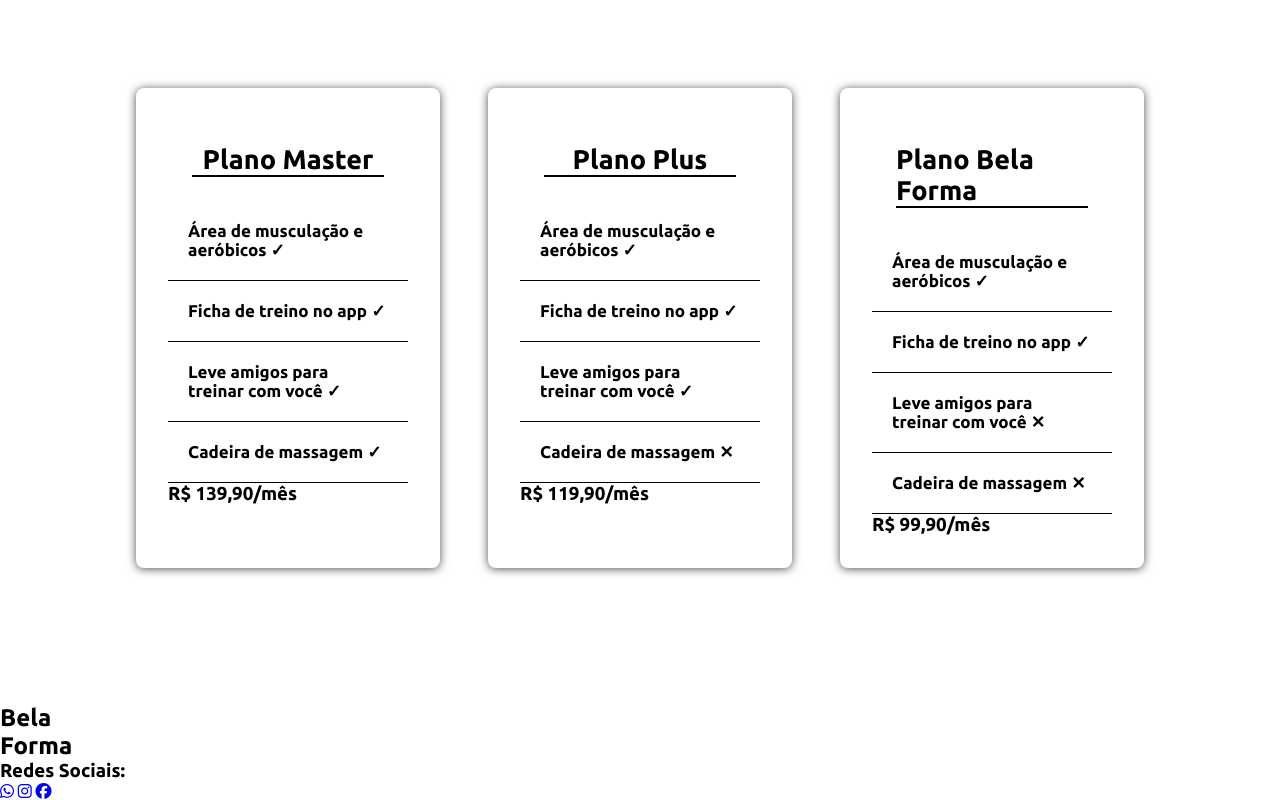
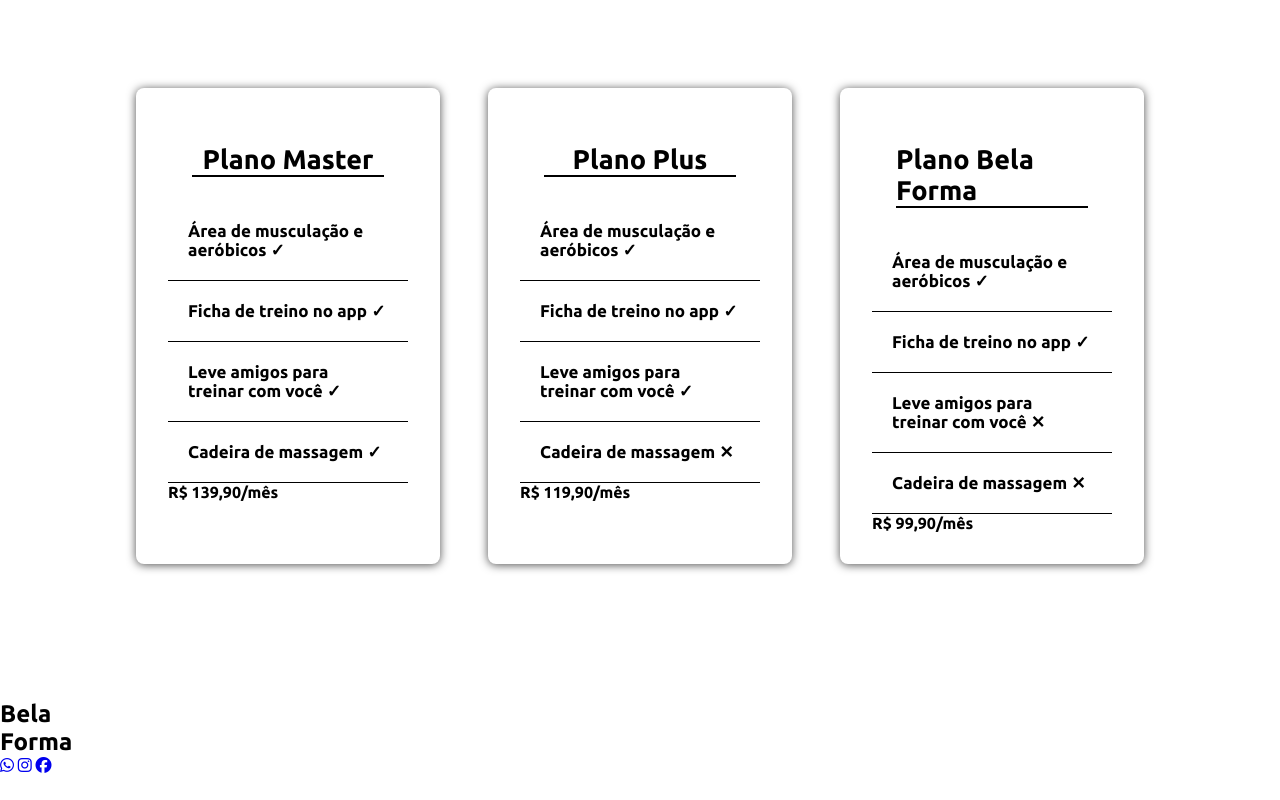
Before and after one commit to TalyssonMarley/BelaFormaGym, a plain HTML site: page index.html in a window 1280 px wide. Shown: the part 1260-2060 px from the top of the page. After the commit the page ends 2034 px from the top, so only its background shows below. Drawn offline with Linux system fonts and the light colour scheme.

Commit message:
insert div's

```diff
--- a/index.html
+++ b/index.html
@@ -92,7 +92,9 @@
               Cadeira de massagem <span class="check-list"> &#10003;</span>
             </h4>
           </div>
-          <h3>R$ <span>139,90</span>/mês</h3>
+          <div class="price">
+            <b>R$ <span>139,90</span>/mês</b>
+          </div>
         </div>
         <div id="plusPlan">
           <div class="plan-title">
@@ -112,10 +114,12 @@
               <span class="check-list"> &#10003;</span>
             </h4>
             <h4>
-              Cadeira de massagem <span class="check-list"> &#10005;</span>
+              Cadeira de massagem <span class="check-list not-checked"> &#10005;</span>
             </h4>
           </div>
-          <h3>R$ <span>119,90</span>/mês</h3>
+          <div class="price">
+            <b>R$ <span>119,90</span>/mês</b>
+          </div>
         </div>
           <div id="belaformaPlan">
             <div class="plan-title">
@@ -132,13 +136,15 @@
               </h4>
               <h4>
                 Leve amigos para treinar com você
-                <span class="check-list"> &#10005;</span>
+                <span class="check-list not-checked"> &#10005;</span>
               </h4>
               <h4>
-                Cadeira de massagem <span class="check-list"> &#10005;</span>
+                Cadeira de massagem <span class="check-list not-checked"> &#10005;</span>
               </h4>
             </div>
-            <h3>R$ <span>99,90</span>/mês</h3>
+            <div class="price">
+              <b>R$ <span>99,90</span>/mês</b>
+            </div>
           </div>
         </div>
       </section>
@@ -146,13 +152,14 @@
     <footer id="contacts">
       <section id="logo">
         <h1>Bela</h1>
-        <h1>Forma</h1>
+        <h1><span>Forma</span></h1>
       </section>
       <section id="social-medias">
-        <h3>Redes Sociais:</h3>
-        <a href="https://wa.me/551132303223" target="_blank"><i class="fa-brands fa-whatsapp"></i></a>
-        <a href="https://www.instagram.com/smartfit/" target="_blank"><i class="fa-brands fa-instagram"></i></a>
-        <a href="https://www.facebook.com/SmartFit.Oficial/" target="_blank"><i class="fa-brands fa-facebook"></i></a>
+        <div class="social-medias-icon">
+          <a href="https://wa.me/551132303223" target="_blank"><i class="fa-brands fa-whatsapp"></i></a>
+          <a href="https://www.instagram.com/smartfit/" target="_blank"><i class="fa-brands fa-instagram"></i></a>
+          <a href="https://www.facebook.com/SmartFit.Oficial/" target="_blank"><i class="fa-brands fa-facebook"></i></a>
+        </div>
       </section>
     </footer>
 
```
